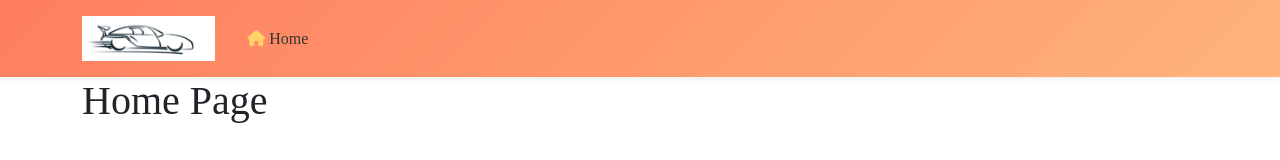
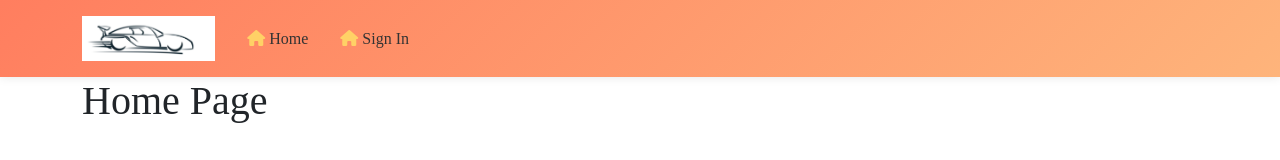
Before and after one commit to JacquesIversen/pp5-react, a React (Create React App) app: page / in a window 1280 px wide. Shown: the top 160 px of the page. Built offline with nearby package versions, Linux system fonts and the light colour scheme; a web font is replaced by a local one.

Commit message:
changed hooks

```diff
--- a/src/components/NavBar.js
+++ b/src/components/NavBar.js
@@ -3,8 +3,11 @@ import { Navbar, Nav, Container } from "react-bootstrap";
 import styles from "../styles/NavBar.module.css"; // Import the CSS file
 import logo from "../Assets/logo.png";
 import { NavLink } from "react-router-dom/cjs/react-router-dom.min";
+import { useAuth } from "../contexts/CurrentUserContext";
 
 const NavBar = () => {
+  const { currentUser } = useAuth();
+  console.log(currentUser);
   return (
     <Navbar className={styles.navbar} expand="lg">
       <Container>
@@ -24,6 +27,26 @@ const NavBar = () => {
             >
               <i className="fa-solid fa-house"></i> Home
             </NavLink>
+            {currentUser && (
+              <NavLink
+                exact
+                className={styles.NavLink}
+                activeClassName={styles.Active}
+                to="/"
+              >
+                <i className="fa-solid fa-house"></i> signout
+              </NavLink>
+            )}
+            {!currentUser && (
+              <NavLink
+                exact
+                className={styles.NavLink}
+                activeClassName={styles.Active}
+                to="/"
+              >
+                <i className="fa-solid fa-house"></i> Sign In
+              </NavLink>
+            )}
           </Nav>
         </Navbar.Collapse>
       </Container>
--- a/src/contexts/CurrentUserContext.js
+++ b/src/contexts/CurrentUserContext.js
@@ -23,8 +23,8 @@ export const AuthProvider = ({ children }) => {
     event.preventDefault();
     try {
       const { data } = await axios.post("/dj-rest-auth/login/", signInData);
-      setCurrentUser(data.user);
-      console.log("logged in");
+      setCurrentUser(data.key);
+      console.log(data.token);
     } catch (err) {
       /* setErrors(err.response?.data); */
     }
--- a/src/pages/auth/SignInForm.js
+++ b/src/pages/auth/SignInForm.js
@@ -15,7 +15,7 @@ function SignInForm() {
     password: "",
   });
 
-  const { login, currentUser } = useContext(useAuth);
+  const { login, currentUser } = useAuth();
   const { username, password } = signInData;
 
   const [errors /* setErrors */] = useState({});
```
